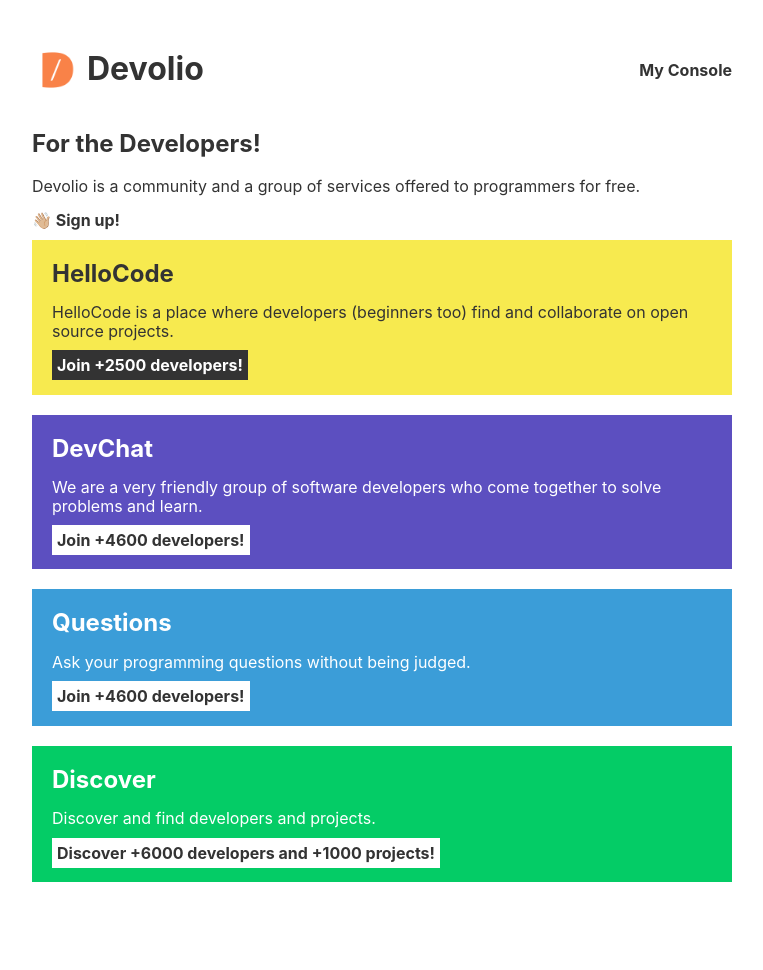
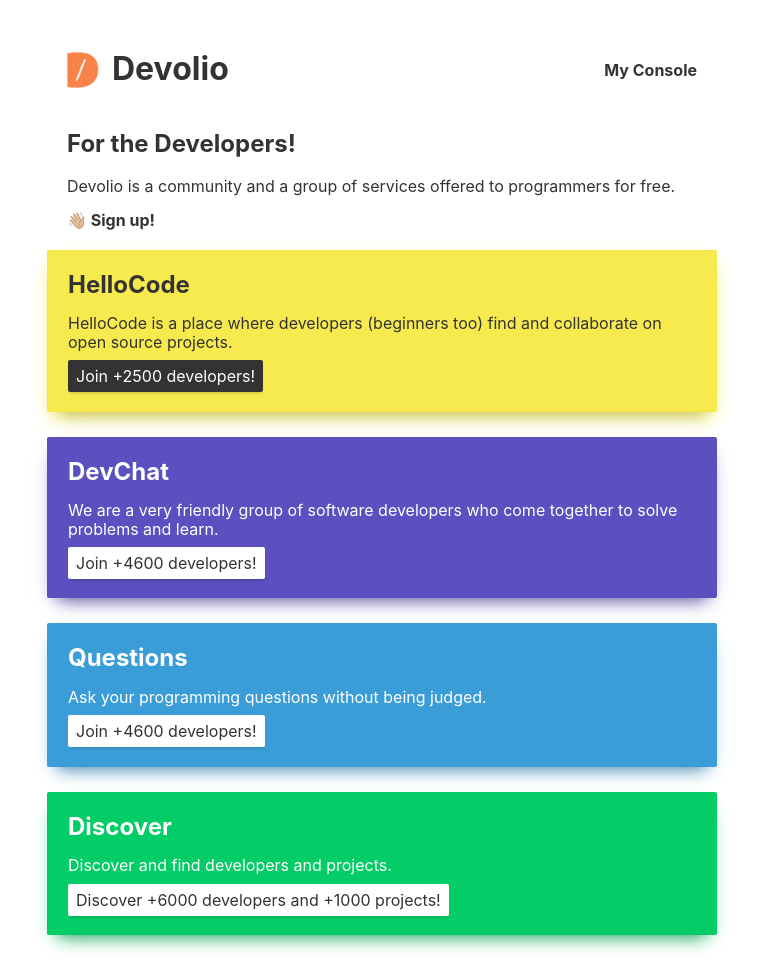
Before and after one commit to devolio/devolio, a Django app: page / in a window 1280 px wide. Shown: the whole page, without its empty margins (258-1021 px from the left). Before the commit the page ends 882 px from the top, so only its background shows below. Run offline with Django 3.2, Linux system fonts and the light colour scheme; some libraries are stand-ins or nearby versions.

Commit message:
Visual tweaks
Add subtle shadows to cards
Improve spacing

```diff
--- a/website/static/website/style.css
+++ b/website/static/website/style.css
@@ -1,5 +1,5 @@
 body {
-    max-width: 700px;
+    max-width: 630px;
     margin: 30px auto;
     font-family: -apple-system, BlinkMacSystemFont, "Segoe UI", Helvetica, Arial, sans-serif, "Apple Color Emoji", "Segoe UI Emoji", "Segoe UI Symbol";
     color: #333;
@@ -23,36 +23,42 @@ header h1 {
 header .logo {
     width: 50px;
     height: 50px;
-
+    margin-left: -10px;
 }
 .project-cards {
     display: flex;
     flex-direction: column;
-
 }
 .project-card {
-    padding: 20px;
+    padding: 20px 20px 25px;
     margin-top: 10px;
     margin-bottom: 10px;
+    margin: 20px -20px 5px;
+    border-radius: 2px;
+    border: 1px solid rgba(0,0,0,0.01);
 }
 
 .hellocode-card {
     background-color: #f7ea4f;
+    box-shadow: 0 16px 16px -13px rgba(0,0,0,0.2), 0 9px 18px -5px #f7ea4f;
 }
 
 .devchat-card {
     background-color: #5c4fc0;
     color: #fff;
+    box-shadow: 0 16px 16px -13px rgba(0,0,0,0.2), 0 9px 18px -9px #5c4fc0;
 }
 
 .questions-card {
     background-color: #3b9dd8;
     color: #fff;
+    box-shadow: 0 16px 16px -13px rgba(0,0,0,0.2), 0 9px 18px -9px #3b9dd8;
 }
 
 .discover-card {
     background-color: #04cc66;
     color: #fff;
+    box-shadow: 0 16px 16px -13px rgba(0,0,0,0.2), 0 9px 18px -9px #04cc66;
 }
 
 div[class*="-card"] h2 {
@@ -62,7 +68,15 @@ div[class*="-card"] h2 {
 }
 
 .card-link {
-    padding: 5px;
+    padding: 6px 8px;
+    border-radius: 2px;
+    box-shadow: 0 3px 3px -2px rgba(0,0,0,0.2);
+    font-weight: 400;
+    transition: all 0.1s cubic-bezier(0.22, 0.61, 0.36, 1);
+}
+
+.card-link:hover, .card-link:focus {
+    box-shadow: 0 4px 5px -1px rgba(0,0,0,0.2);
 }
 
 .project-card .card-link {
@@ -107,7 +121,7 @@ button {
     font-family: "Europa", sans-serif;
     cursor: pointer;
 }
-.errorlist li{
+.errorlist li {
     list-style: none;
     display: block;
     color: #cc453f;
```
